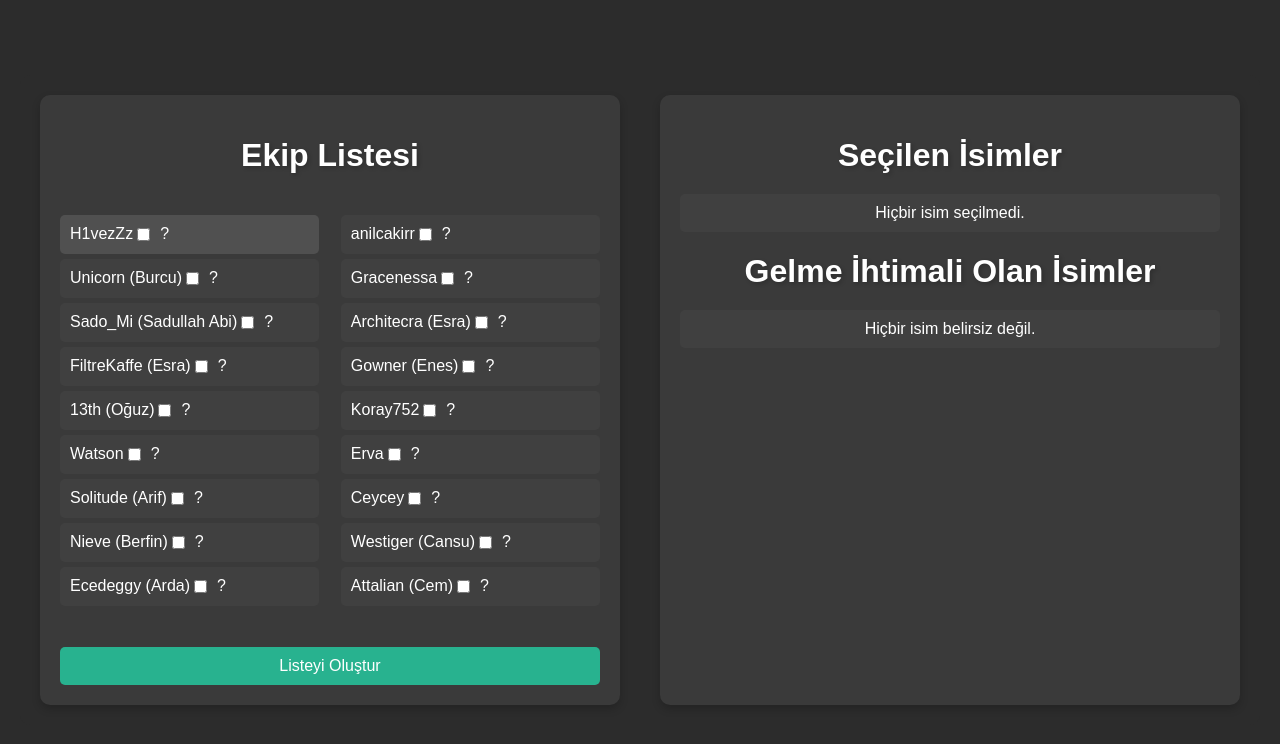
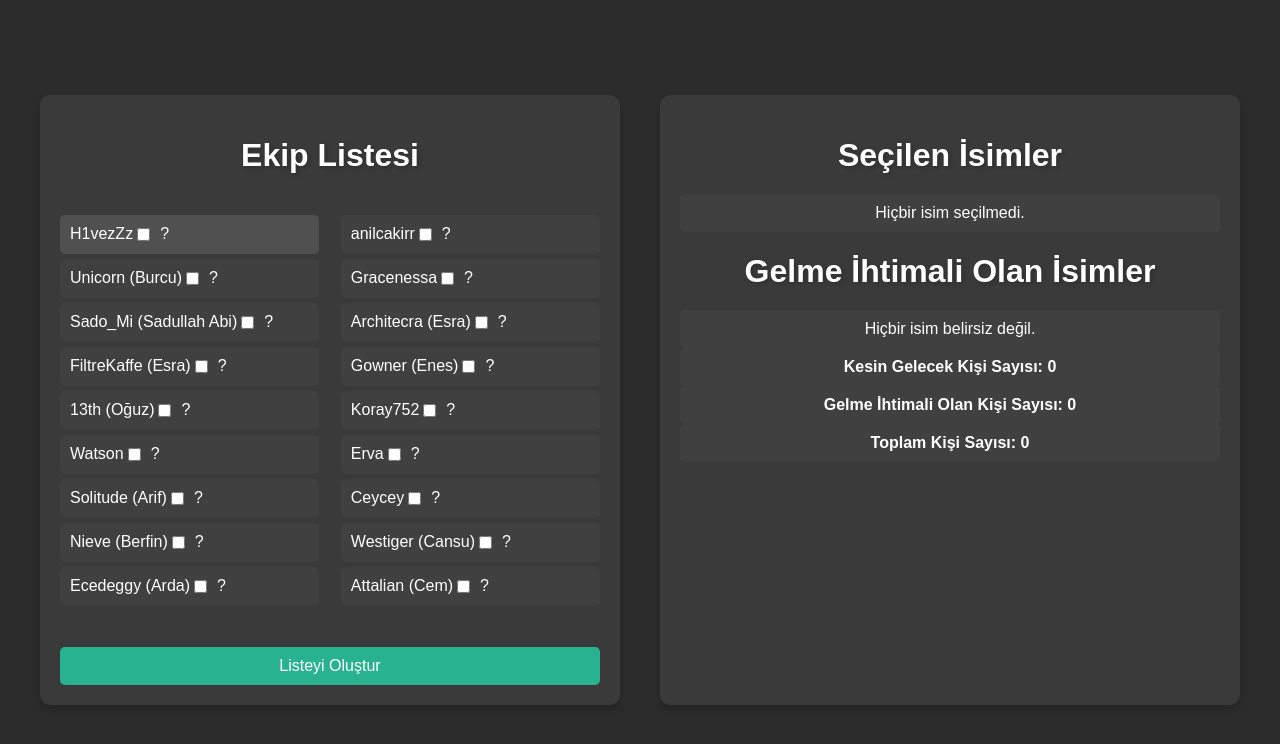
Before and after one commit to eraykrkpnr/hivez-moderator-tools, a React (Create React App) app: page /EkipList in a window 1280 px wide. Shown: the top 744 px of the page. Built offline with nearby package versions, Linux system fonts and the light colour scheme.

Commit message:
Kişi sayıları eklendi

```diff
--- a/src/components/EkipList.js
+++ b/src/components/EkipList.js
@@ -122,6 +122,18 @@ function EkipList() {
             ? uncertainNames.join(" - ")
             : "Hiçbir isim belirsiz değil."}
         </div>
+        <div>
+          <b>
+            Kesin Gelecek Kişi Sayısı:{" "}
+            {selectedNames.length - uncertainNames.length}
+          </b>
+        </div>
+        <div>
+          <b>Gelme İhtimali Olan Kişi Sayısı: {uncertainNames.length}</b>
+        </div>
+        <div>
+          <b>Toplam Kişi Sayısı: {selectedNames.length}</b>
+        </div>
       </div>
     </div>
   );
```
